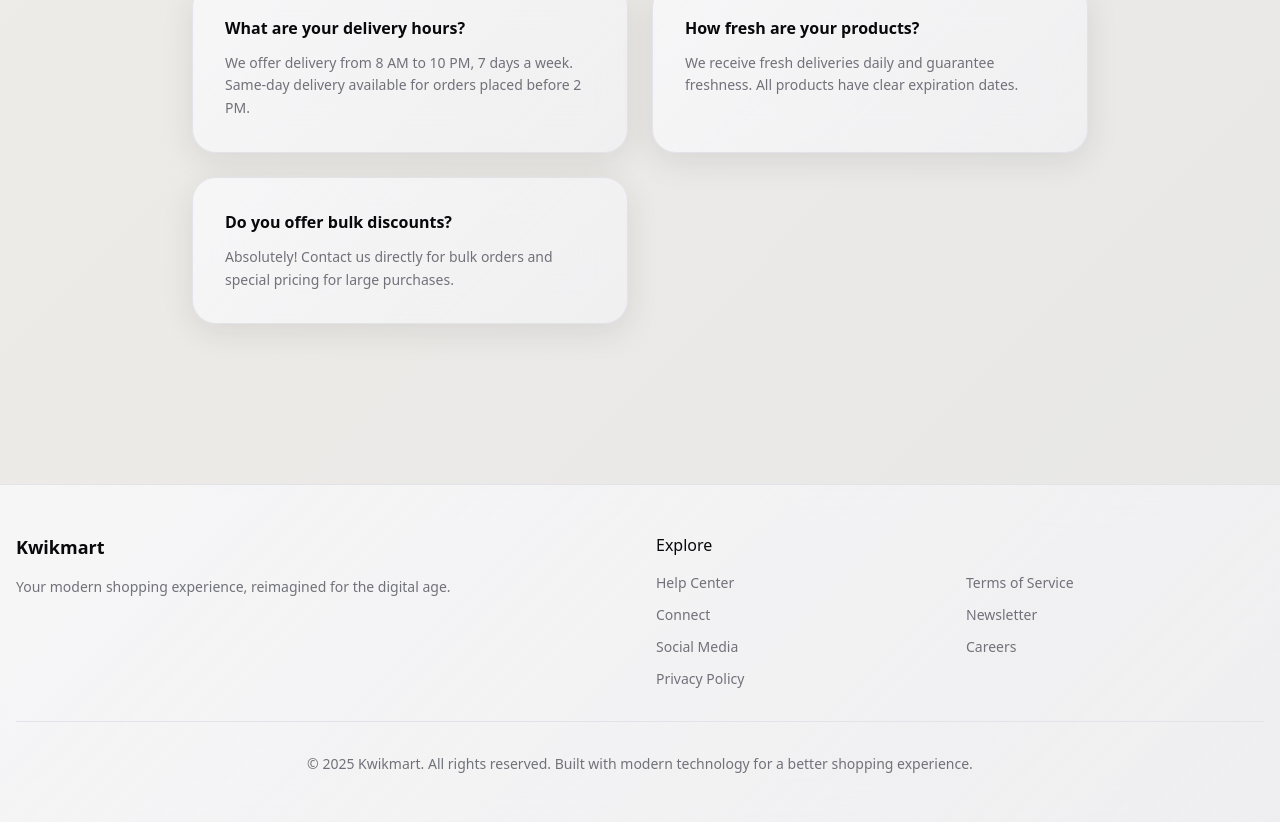
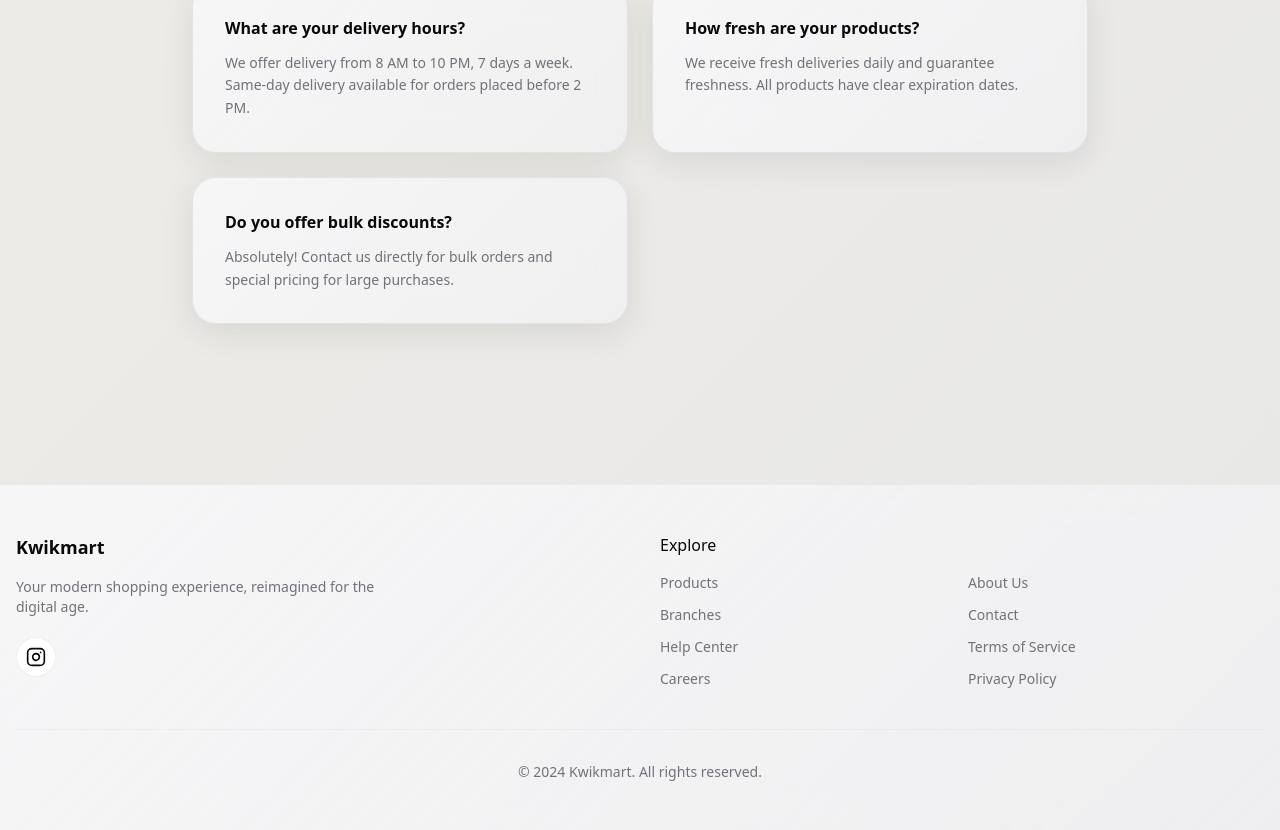
Before and after one commit to coderhanzo/kwirkmart-web-showcase, a React (Vite) app: page / in a window 1280 px wide. Shown: the part 6269-7099 px from the top of the page. Built offline with nearby package versions, Linux system fonts and the light colour scheme; no server answers.

Commit message:
Minor changes

```diff
--- a/index.html
+++ b/index.html
@@ -3,12 +3,12 @@
   <head>
     <meta charset="UTF-8" />
     <meta name="viewport" content="width=device-width, initial-scale=1.0" />
-    <title>kwikmart-web-showcase</title>
+    <title>kwikmart</title>
     <link rel="icon" type="image/png" href="/kwirkmart.png" />
-    <meta name="description" content="KwikMart Web Showcase" />
+    <meta name="description" content="KwikMart" />
     <meta name="author" content="KwikMart" />
 
-    <meta property="og:title" content="KwikMart Web Showcase" />
+    <meta property="og:title" content="KwikMart" />
     <meta property="og:description" content="Discover the latest from KwikMart." />
     <meta property="og:type" content="website" />
 
--- a/src/components/Footer.jsx
+++ b/src/components/Footer.jsx
@@ -1,53 +1,57 @@
+import { Instagram } from "lucide-react";
+
 const footerLinks = [
+  { title: "Products", href: "/products" },
+  { title: "About Us", href: "/about" },
+  { title: "Branches", href: "/#branches" },
+  { title: "Contact", href: "/#contact" },
+  { title: "Help Center", href: "/under-construction" },
+  { title: "Terms of Service", href: "/under-construction" },
+  { title: "Careers", href: "/under-construction" },
+  { title: "Privacy Policy", href: "https://kwirkmart.expertech.dev/privacy-policy/" },
+];
+
+const socials = [
   {
-    title: "Help Center",
-    href: "/under-construction"
+    label: "Instagram",
+    href: "https://www.instagram.com/kwikmart_gh/",
+    Icon: Instagram,
   },
-  {
-    title: "Terms of Service",
-    href: "/under-construction"
-  },
-  {
-    title: "Connect",
-    href: "/under-construction"
-  },
-  {
-    title: "Newsletter",
-    href: "/under-construction"
-  },
-  {
-    title: "Social Media",
-    href: "/under-construction"
-  },
-  {
-    title: "Careers",
-    href: "/under-construction"
-  },
-  {
-    title: "Privacy Policy",
-    href: "https://kwirkmart.expertech.dev/privacy-policy/"
-  }
 ];
 
 const Footer = () => {
   return (
-    <footer className="bg-gradient-glass backdrop-blur-lg border-t border-glass-border mt-20">
+    <footer className="mt-20 border-t border-border/60 bg-gradient-glass backdrop-blur-lg">
       <div className="container mx-auto px-4 py-12">
-        <div className="grid gap-8 md:grid-cols-2">
+        <div className="grid gap-10 md:grid-cols-2">
           <div className="space-y-4">
             <h3 className="text-lg font-semibold">Kwikmart</h3>
-            <p className="text-muted-foreground text-sm">
+            <p className="max-w-sm text-sm text-muted-foreground">
               Your modern shopping experience, reimagined for the digital age.
             </p>
+            <div className="flex items-center gap-3 pt-1">
+              {socials.map(({ label, href, Icon }) => (
+                <a
+                  key={label}
+                  href={href}
+                  target="_blank"
+                  rel="noopener noreferrer"
+                  aria-label={`Kwikmart on ${label}`}
+                  className="flex h-10 w-10 items-center justify-center rounded-full border border-border/60 bg-card text-foreground transition-all hover:-translate-y-0.5 hover:border-primary/40 hover:bg-primary/10 hover:text-primary"
+                >
+                  <Icon className="h-5 w-5" />
+                </a>
+              ))}
+            </div>
           </div>
           <div className="space-y-4">
             <h4 className="font-medium">Explore</h4>
-            <div className="grid gap-3 sm:grid-cols-2 text-sm text-muted-foreground">
+            <div className="grid gap-3 text-sm text-muted-foreground sm:grid-cols-2">
               {footerLinks.map((link) => (
                 <a
                   key={link.title}
                   href={link.href}
-                  className="block hover:text-primary transition-colors"
+                  className="block transition-colors hover:text-primary"
                 >
                   {link.title}
                 </a>
@@ -56,9 +60,9 @@ const Footer = () => {
           </div>
         </div>
 
-        <div className="border-t border-glass-border mt-8 pt-8 text-center">
-          <p className="text-muted-foreground text-sm">
-            © 2025 Kwikmart. All rights reserved. Built with modern technology for a better shopping experience.
+        <div className="mt-10 border-t border-border/60 pt-8 text-center">
+          <p className="text-sm text-muted-foreground">
+            © 2024 Kwikmart. All rights reserved.
           </p>
         </div>
       </div>
```
Also changed, not shown: vercel.json (added).
